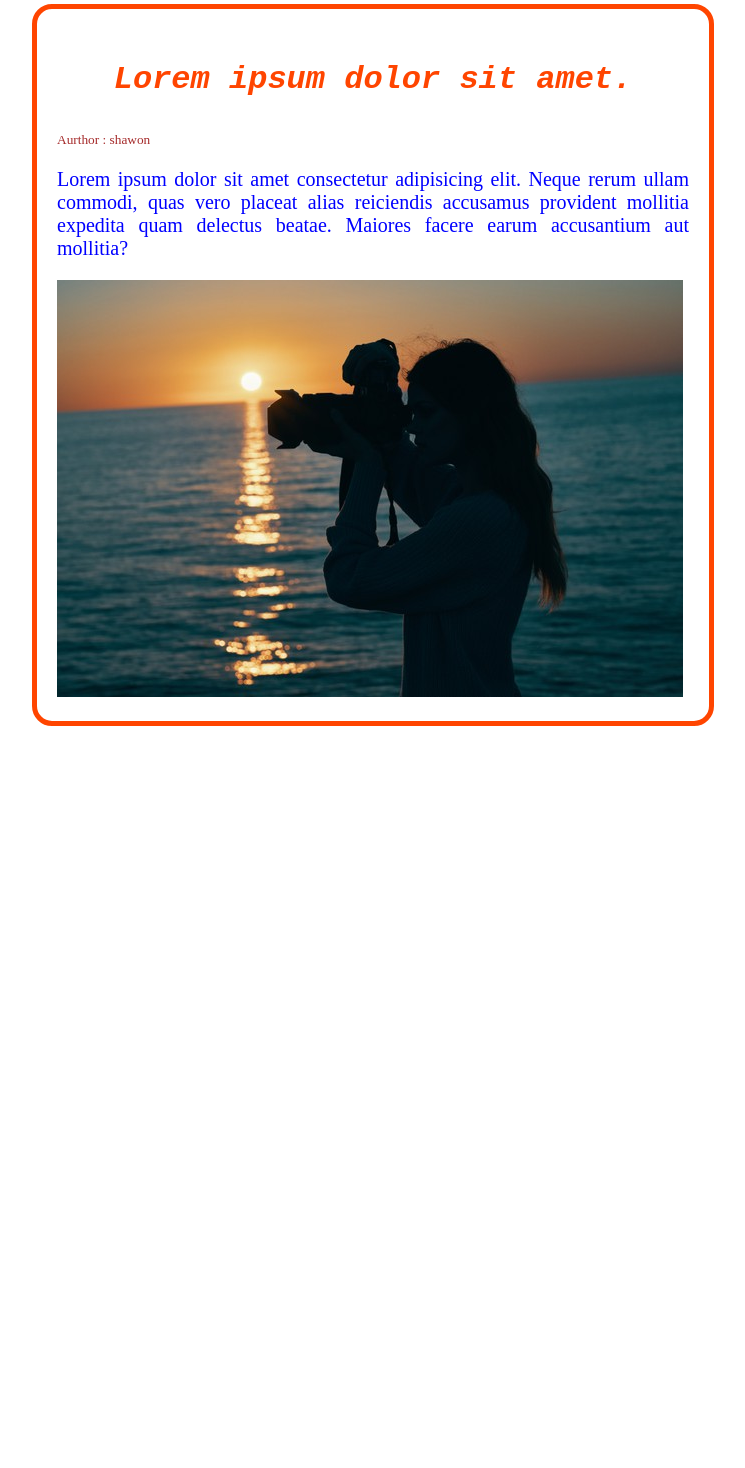
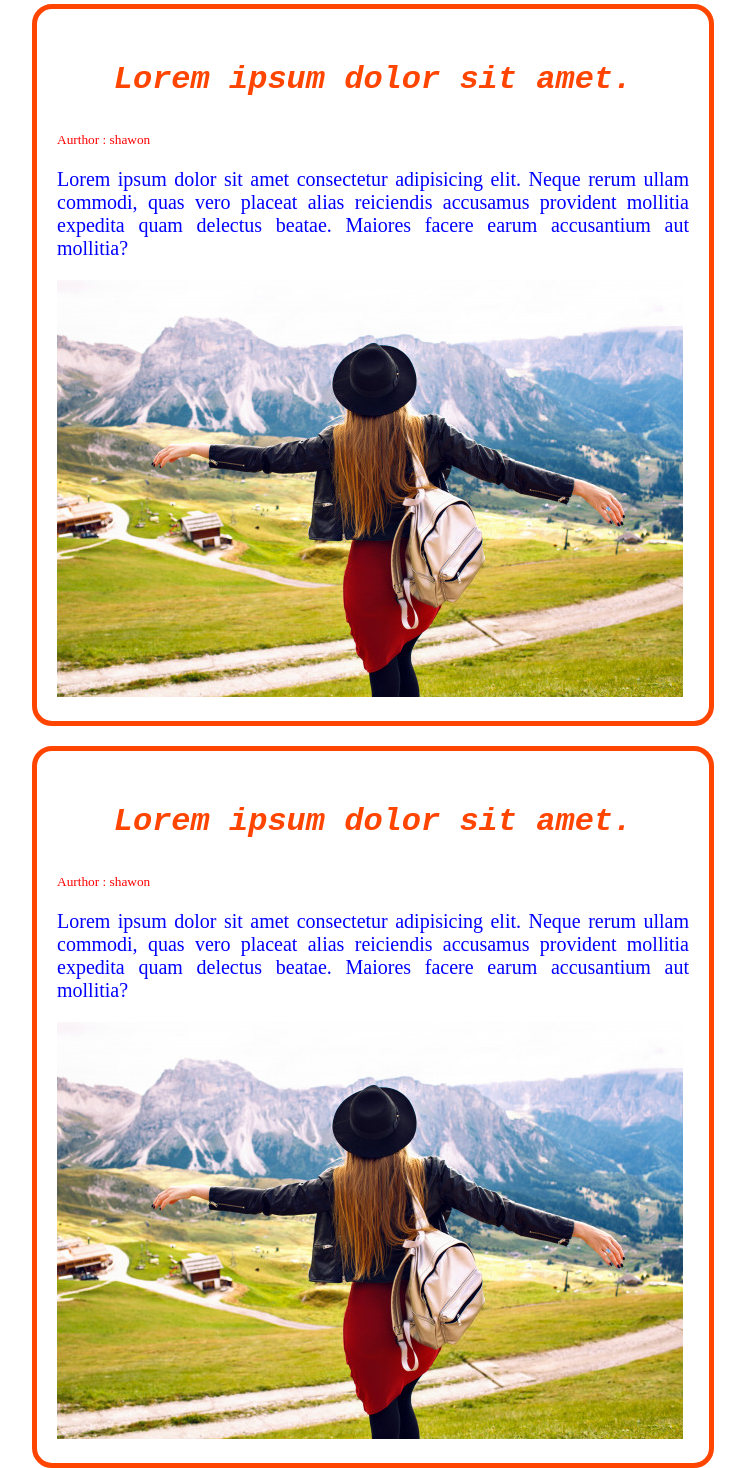
Before and after one commit to Saleh-Ahmed-Shawon/travelling-blog, a plain HTML site: page index.html in a window 1280 px wide. Shown: the part 1500-2968 px from the top of the page, without its empty margins (267-1012 px from the left). Before the commit the page ends 2246 px from the top, so only its background shows below. Drawn offline with Linux system fonts and the light colour scheme.

Commit message:
some changes

```diff
--- a/index.html
+++ b/index.html
@@ -32,11 +32,27 @@
     </div>
 
     <div class="common">
-        <h3>Lorem ipsum dolor sit amet.</h3>
-        <small id="c">Aurthor : shawon</small>
-        <p>Lorem ipsum dolor sit amet consectetur adipisicing elit. Neque rerum ullam commodi, quas vero placeat alias reiciendis accusamus provident mollitia expedita quam delectus beatae. Maiores facere earum accusantium aut mollitia?</p>
-        <img src="css/woman-photographer-with-camera-sunset-near-sea-nature-landscape_163305-82829.jpg" alt="">
+        <div class="paragraph">
+            <h3>Lorem ipsum dolor sit amet.</h3>
+            <small id="b">Aurthor : shawon</small>
+            <p>Lorem ipsum dolor sit amet consectetur adipisicing elit. Neque rerum ullam commodi, quas vero placeat alias reiciendis accusamus provident mollitia expedita quam delectus beatae. Maiores facere earum accusantium aut mollitia?</p>
+        </div>
+        <div class="image">
+            <img src="css/amazing-traveling-experience-image-beautiful-stylish-woman-posing-back-looking-breathtaking-mountains-view-trip-italian-dolomites-hipster-girl-enjoying-adventures_291049-224.jpg" alt="">
+        </div>
     </div>
+
+    <div class="common">
+        <div class="paragraph">
+            <h3>Lorem ipsum dolor sit amet.</h3>
+            <small id="b">Aurthor : shawon</small>
+            <p>Lorem ipsum dolor sit amet consectetur adipisicing elit. Neque rerum ullam commodi, quas vero placeat alias reiciendis accusamus provident mollitia expedita quam delectus beatae. Maiores facere earum accusantium aut mollitia?</p>
+        </div>
+        <div class="image">
+            <img src="css/amazing-traveling-experience-image-beautiful-stylish-woman-posing-back-looking-breathtaking-mountains-view-trip-italian-dolomites-hipster-girl-enjoying-adventures_291049-224.jpg" alt="">
+        </div>
+    </div>
+
 
 </body>
 </html>
```
